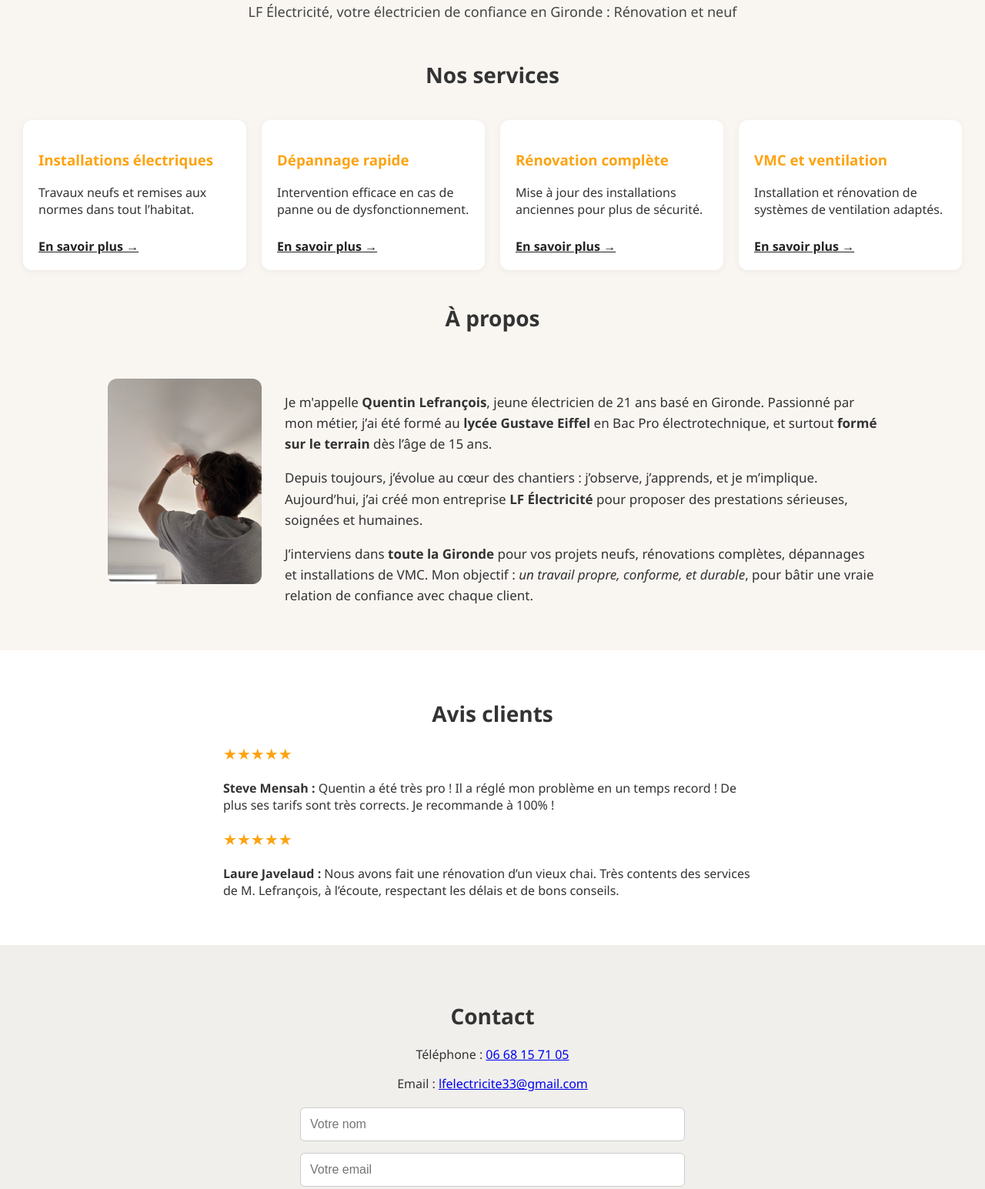
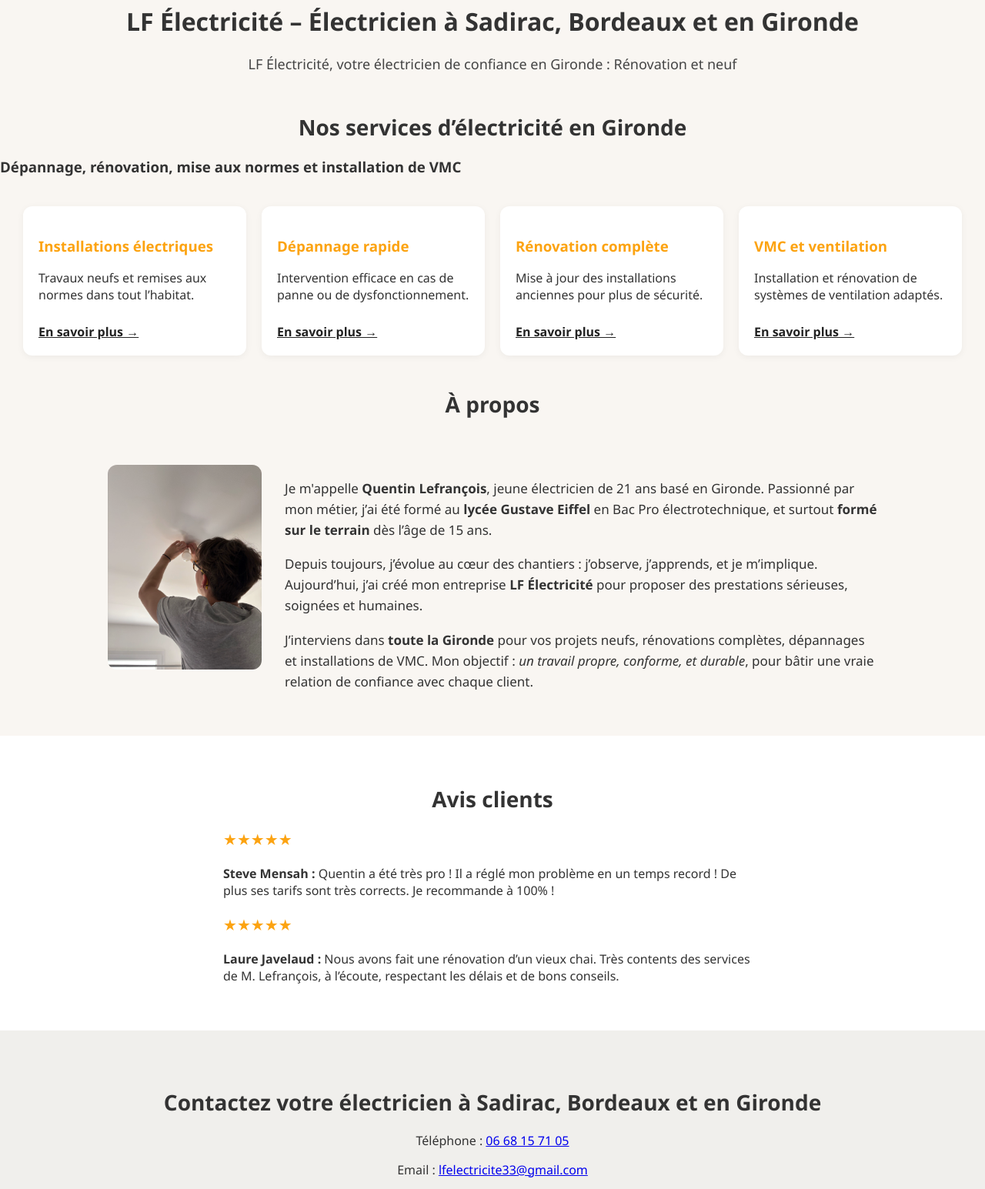
Before and after one commit to LFELECTRICITE/site-LF-ELECTRICITE, a plain HTML site: page index.html in a window 1280 px wide. Shown: the part 150-1695 px from the top of the page at 77% size. Drawn offline with Linux system fonts and the light colour scheme.

Commit message:
Update index.html

```diff
--- a/index.html
+++ b/index.html
@@ -3,7 +3,7 @@
 <head>
   <meta charset="UTF-8" />
   <meta name="viewport" content="width=device-width, initial-scale=1.0" />
-  <title>LF Électricité – Électricien en Gironde</title>
+  <title>LF Électricité - Électricien à Sadirac, Bordeaux et en Gironde – Dépannage, rénovation, installation</title>
   <meta name="description" content="LF Électricité : installations, rénovations, dépannage et VMC en Gironde. Devis gratuit, travail soigné." />
   <meta name="keywords" content="électricien Gironde, dépannage électrique Bordeaux, rénovation électrique, VMC">
   <meta name="author" content="LF Électricité">
@@ -17,11 +17,13 @@
   <header>
     <img src="img/logo.png" alt="LF Électricité" class="logo" />
     <div class="orange-bar"></div>
+    <h1>LF Électricité – Électricien à Sadirac, Bordeaux et en Gironde</h1>
     <p class="slogan">LF Électricité, votre électricien de confiance en Gironde : Rénovation et neuf</p>
   </header>
 
   <section class="services">
-    <h2>Nos services</h2>
+    <h2>Nos services d’électricité en Gironde</h2>
+  <h3>Dépannage, rénovation, mise aux normes et installation de VMC</h3>
     <div class="cards">
       <div class="card">
         <h3>Installations électriques</h3>
@@ -71,7 +73,7 @@
   </section>
 
   <section class="contact">
-    <h2>Contact</h2>
+   <h2>Contactez votre électricien à Sadirac, Bordeaux et en Gironde</h2>
     <p>Téléphone : <a href="tel:0668157105">06 68 15 71 05</a></p>
     <p>Email : <a href="mailto:lfelectricite33@gmail.com">lfelectricite33@gmail.com</a></p>
     <form name="contact" method="POST" data-netlify="true" action="thank-you.html" class="contact-form">
```
